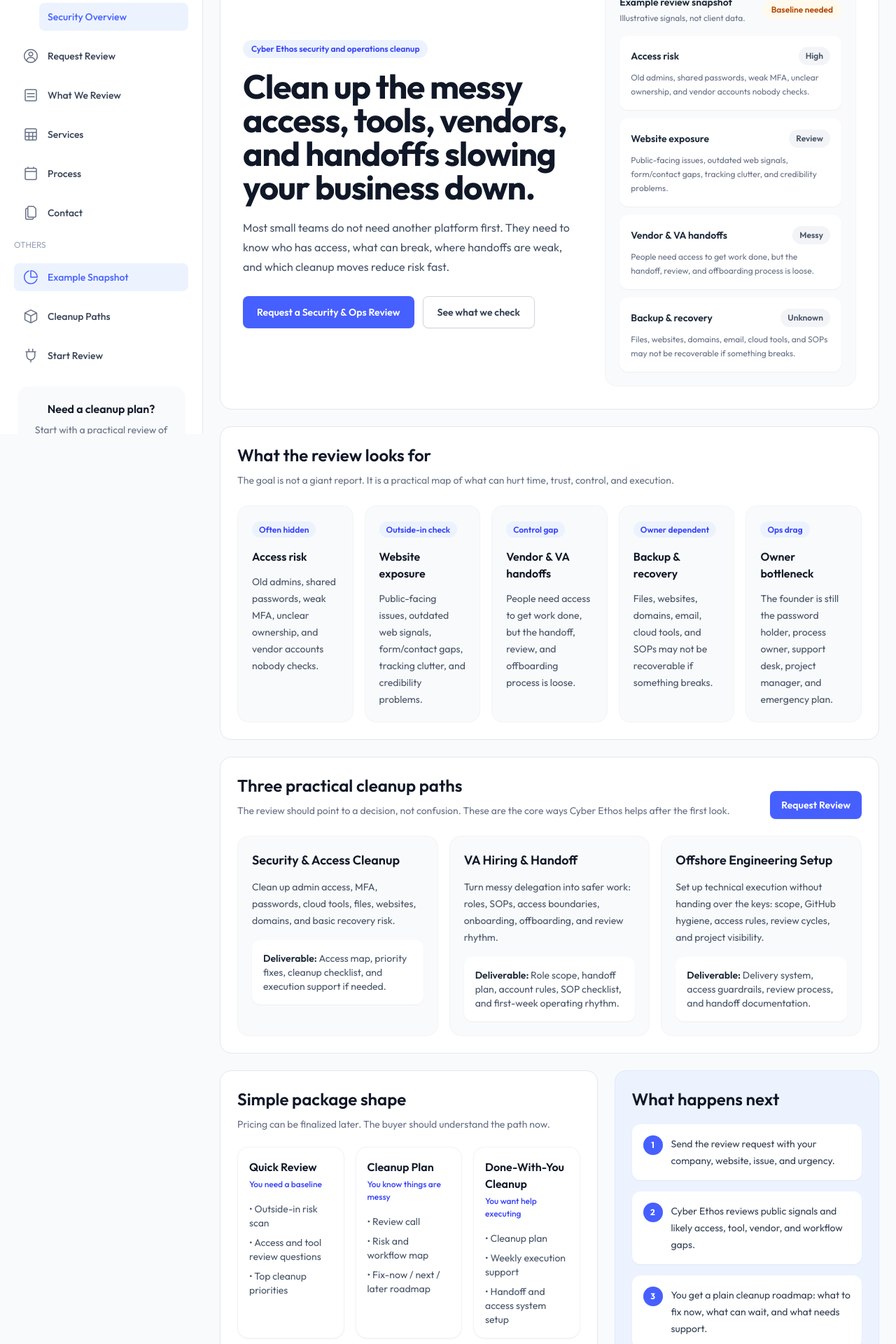
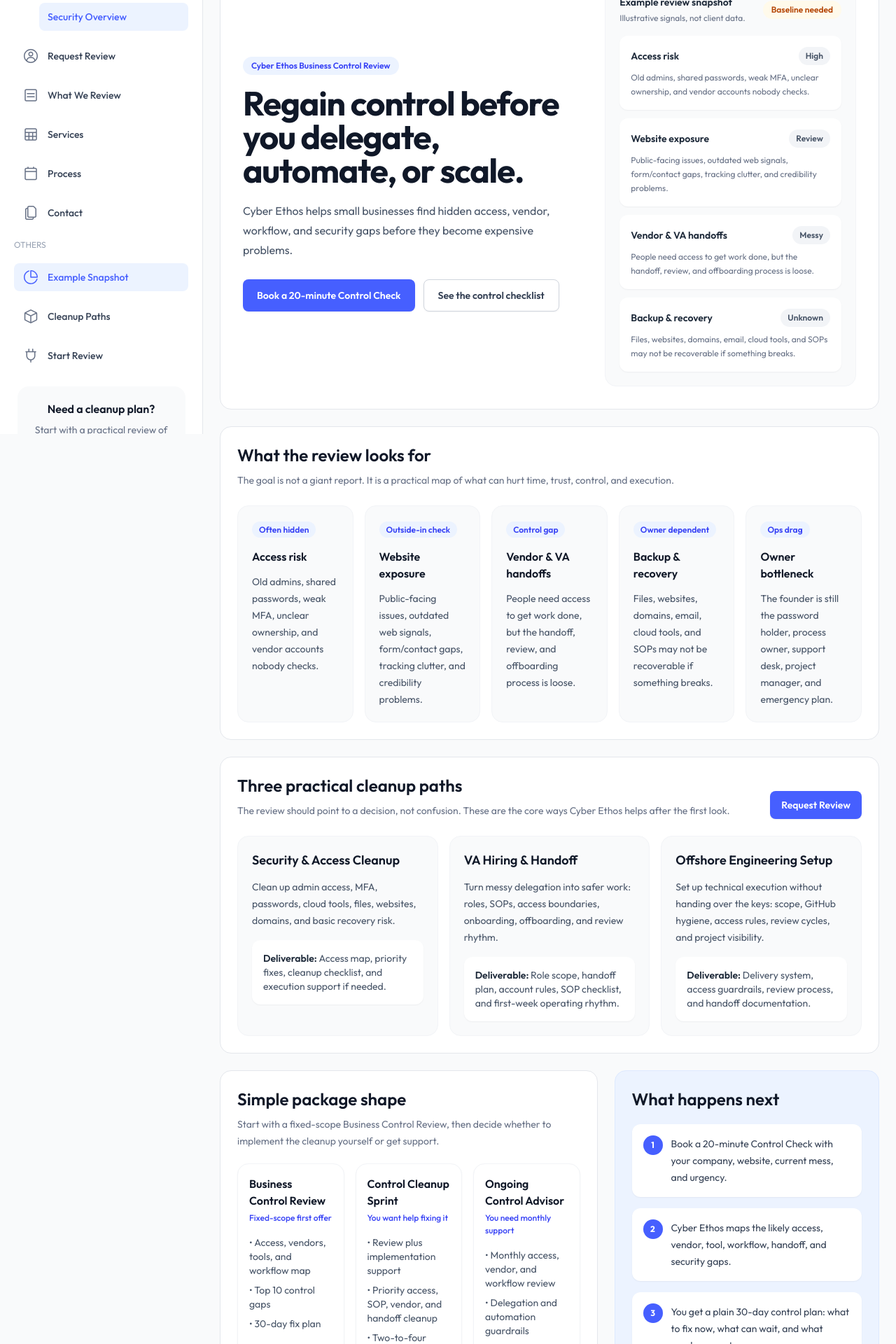
Before and after one commit to asleigher-arch/cyberethos-site, a Next.js app: page / in a window 1280 px wide. Shown: the part 180-2100 px from the top of the page at 70% size. Built offline with nearby package versions, Linux system fonts and the light colour scheme.

Commit message:
Position site around Business Control Review

```diff
--- a/src/app/(admin)/page.tsx
+++ b/src/app/(admin)/page.tsx
@@ -2,9 +2,9 @@
 import Link from "next/link";
 
 export const metadata: Metadata = {
-  title: "Cyber Ethos | Security & Ops Review",
+  title: "Cyber Ethos | Business Control Review",
   description:
-    "Cyber Ethos helps owners clean up access, tools, vendors, workflows, handoffs, and operational risk before small messes become expensive.",
+    "Cyber Ethos helps small businesses regain control of access, vendors, tools, workflows, handoffs, and security before they delegate, automate, or scale.",
 };
 
 const riskSignals = [
@@ -60,27 +60,27 @@
 
 const packages = [
   {
-    name: "Quick Review",
-    bestFor: "You need a baseline",
-    includes: ["Outside-in risk scan", "Access and tool review questions", "Top cleanup priorities"],
+    name: "Business Control Review",
+    bestFor: "Fixed-scope first offer",
+    includes: ["Access, vendors, tools, and workflow map", "Top 10 control gaps", "30-day fix plan"],
   },
   {
-    name: "Cleanup Plan",
-    bestFor: "You know things are messy",
-    includes: ["Review call", "Risk and workflow map", "Fix-now / next / later roadmap"],
+    name: "Control Cleanup Sprint",
+    bestFor: "You want help fixing it",
+    includes: ["Review plus implementation support", "Priority access, SOP, vendor, and handoff cleanup", "Two-to-four week execution plan"],
   },
   {
-    name: "Done-With-You Cleanup",
-    bestFor: "You want help executing",
-    includes: ["Cleanup plan", "Weekly execution support", "Handoff and access system setup"],
+    name: "Ongoing Control Advisor",
+    bestFor: "You need monthly support",
+    includes: ["Monthly access, vendor, and workflow review", "Delegation and automation guardrails", "Operator support without hiring full-time"],
   },
 ];
 
 const processSteps = [
-  "Send the review request with your company, website, issue, and urgency.",
-  "Cyber Ethos reviews public signals and likely access, tool, vendor, and workflow gaps.",
-  "You get a plain cleanup roadmap: what to fix now, what can wait, and what needs support.",
-  "If it makes sense, Cyber Ethos helps you execute the cleanup and build safer handoffs.",
+  "Book a 20-minute Control Check with your company, website, current mess, and urgency.",
+  "Cyber Ethos maps the likely access, vendor, tool, workflow, handoff, and security gaps.",
+  "You get a plain 30-day control plan: what to fix now, what can wait, and what needs support.",
+  "If it makes sense, Cyber Ethos helps execute the cleanup and build safer delegation, automation, and handoffs.",
 ];
 
 function Hero() {
@@ -89,20 +89,20 @@
       <div className="grid gap-8 xl:grid-cols-[1.15fr_0.85fr] xl:items-center">
         <div>
           <span className="inline-flex rounded-full bg-brand-50 px-3 py-1 text-theme-xs font-semibold text-brand-600 dark:bg-brand-500/15 dark:text-brand-300">
-            Cyber Ethos security and operations cleanup
+            Cyber Ethos Business Control Review
           </span>
           <h1 className="mt-4 max-w-4xl text-3xl font-bold tracking-tight text-gray-900 dark:text-white/90 sm:text-4xl lg:text-5xl">
-            Clean up the messy access, tools, vendors, and handoffs slowing your business down.
+            Regain control before you delegate, automate, or scale.
           </h1>
           <p className="mt-5 max-w-3xl text-theme-md leading-7 text-gray-600 dark:text-gray-400">
-            Most small teams do not need another platform first. They need to know who has access, what can break, where handoffs are weak, and which cleanup moves reduce risk fast.
+            Cyber Ethos helps small businesses find hidden access, vendor, workflow, and security gaps before they become expensive problems.
           </p>
           <div className="mt-7 flex flex-col gap-3 sm:flex-row">
             <Link href="/review" className="inline-flex items-center justify-center rounded-lg bg-brand-500 px-5 py-3 text-theme-sm font-semibold text-white shadow-theme-xs hover:bg-brand-600">
-              Request a Security & Ops Review
+              Book a 20-minute Control Check
             </Link>
             <Link href="#snapshot" className="inline-flex items-center justify-center rounded-lg border border-gray-300 bg-white px-5 py-3 text-theme-sm font-semibold text-gray-700 shadow-theme-xs hover:bg-gray-50 dark:border-gray-700 dark:bg-gray-800 dark:text-gray-300">
-              See what we check
+              See the control checklist
             </Link>
           </div>
         </div>
@@ -190,7 +190,7 @@
     <>
       <section className="col-span-12 xl:col-span-7 rounded-2xl border border-gray-200 bg-white p-6 dark:border-gray-800 dark:bg-white/[0.03]">
         <h2 className="text-2xl font-semibold text-gray-900 dark:text-white/90">Simple package shape</h2>
-        <p className="mt-2 text-theme-sm leading-6 text-gray-500 dark:text-gray-400">Pricing can be finalized later. The buyer should understand the path now.</p>
+        <p className="mt-2 text-theme-sm leading-6 text-gray-500 dark:text-gray-400">Start with a fixed-scope Business Control Review, then decide whether to implement the cleanup yourself or get support.</p>
         <div className="mt-5 grid gap-4 md:grid-cols-3">
           {packages.map((item) => (
             <article key={item.name} className="rounded-2xl border border-gray-100 bg-white p-4 shadow-theme-xs dark:border-gray-800 dark:bg-white/[0.02]">
@@ -235,7 +235,7 @@
             The review is designed to give a practical first move before you invest in more software, hand access to another vendor, or hire support without guardrails.
           </p>
           <Link href="/review" className="inline-flex items-center justify-center rounded-lg bg-white px-5 py-3 text-theme-sm font-semibold text-gray-900 shadow-theme-xs hover:bg-gray-100">
-            Start the review
+            Book a Control Check
           </Link>
         </div>
       </div>
--- a/src/app/(admin)/review/page.tsx
+++ b/src/app/(admin)/review/page.tsx
@@ -3,9 +3,9 @@
 import ReviewRequestForm from "@/components/review/ReviewRequestForm";
 
 export const metadata: Metadata = {
-  title: "Request a Security & Ops Review | Cyber Ethos",
+  title: "Book a Control Check | Cyber Ethos",
   description:
-    "Start a practical Cyber Ethos review of access, tools, vendors, workflows, staffing gaps, and operational risk.",
+    "Book a 20-minute Cyber Ethos Control Check for access, tools, vendors, workflows, staffing gaps, and operational risk.",
 };
 
 const steps = [
@@ -19,14 +19,14 @@
   },
   {
     title: "3. Cleanup roadmap",
-    copy: "You get the first fixes to make, what can wait, and where execution support would help.",
+    copy: "You get the first fixes to make, what can wait, and whether a cleanup sprint or ongoing support makes sense.",
   },
 ];
 
 const paths = [
-  "Security & Access Cleanup",
-  "VA Hiring & Handoff",
-  "Offshore Engineering Setup",
+  "Business Control Review",
+  "Secure VA / Contractor Handoff",
+  "Offshore Engineering Control Setup",
 ];
 
 export default function ReviewPage() {
@@ -42,7 +42,7 @@
             Good fit
           </h2>
           <p className="mt-3 text-theme-sm leading-6 text-gray-600 dark:text-gray-400">
-            Owners and lean teams that need cleaner access, safer delegation, better handoffs, and fewer operational blind spots before buying more tools.
+            Owners and lean teams that need control of access, vendors, tools, handoffs, and security before delegating, automating, or scaling.
           </p>
           <div className="mt-5 space-y-3">
             {paths.map((path) => (
```
